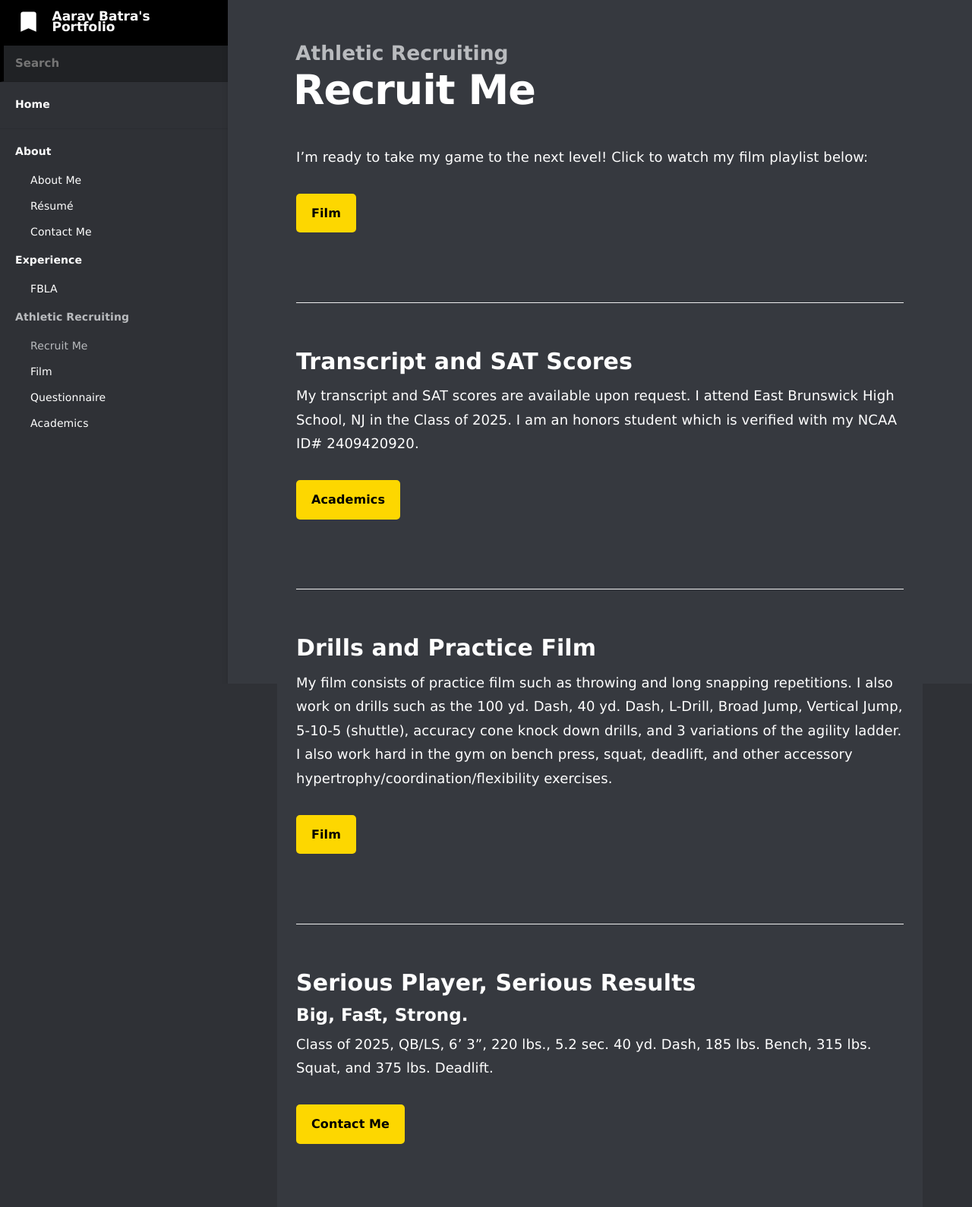
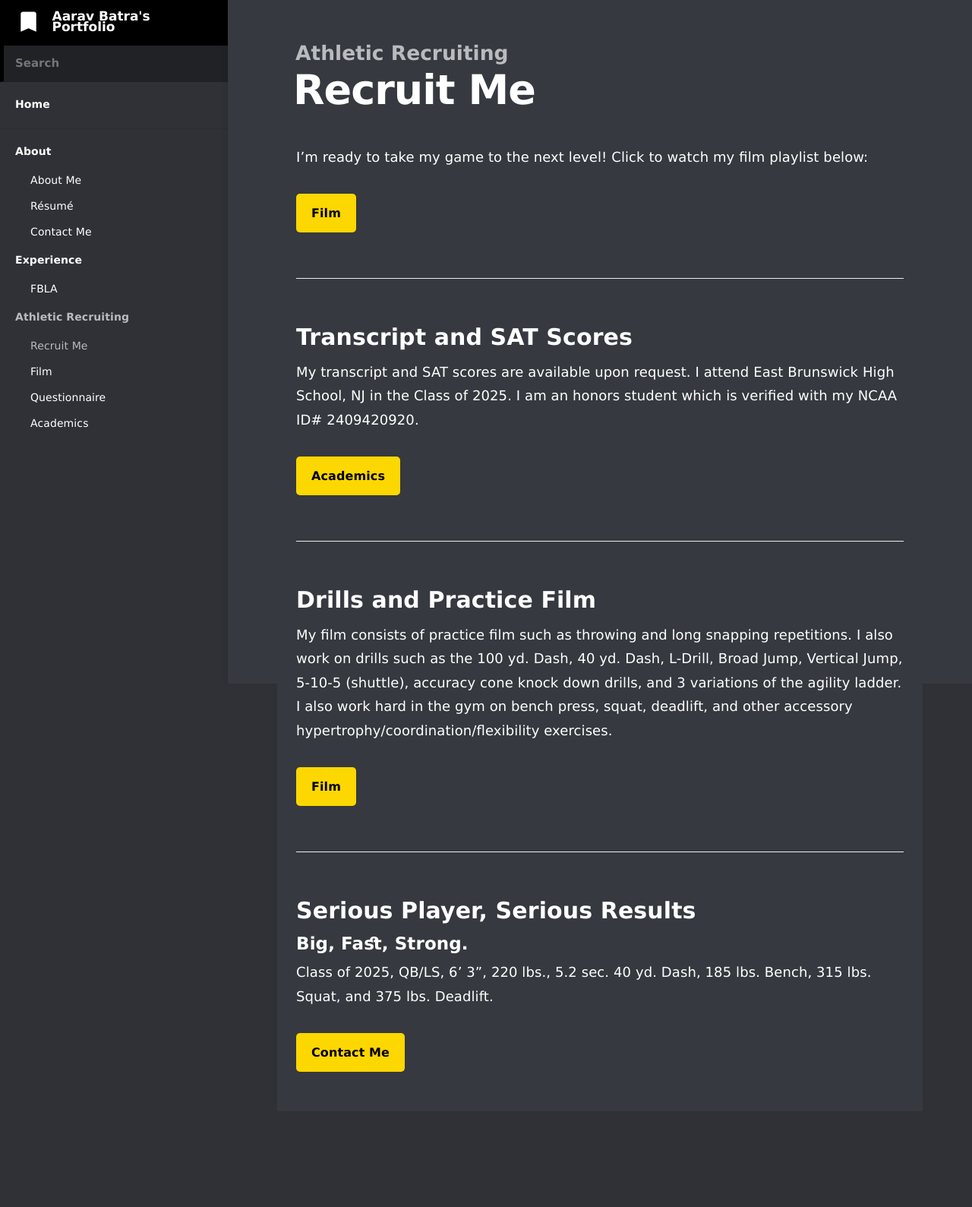
Before and after one commit to batra-aarav/www.aaravbatra.me, a Jekyll site: the page built from _docs/recruiting/recruit-me.md, in a window 1280 px wide. Shown: the whole page at 76% size. Built offline with Jekyll 4.4.1, drawn with Linux system fonts in a browser that asks for light colours; after the commit the page ends 1463 px from its top, so only the background shows below that.

Commit message:
remove breaks

```diff
--- a/_docs/recruiting/recruit-me.md
+++ b/_docs/recruiting/recruit-me.md
@@ -7,25 +7,25 @@ order: 1
 I'm ready to take my game to the next level! Click to watch my film playlist below:
 
 <a href="/recruiting/film/" style="display:inline-block; padding:10px 20px; background-color:#FDD700; color:black; text-align:center; border-radius:5px; text-decoration:none; font-size:16px; font-weight:bold;">Film</a>
-<br><br />
+<br>
 
 ### Transcript and SAT Scores
 
 My transcript and SAT scores are available upon request. I attend East Brunswick High School, NJ in the Class of 2025. I am an honors student which is verified with my NCAA ID# 2409420920.
 
 <a href="/recruiting/academics/" style="display:inline-block; padding:10px 20px; background-color:#FDD700; color:black; text-align:center; border-radius:5px; text-decoration:none; font-size:16px; font-weight:bold;">Academics</a>
-<br><br />
+<br>
 
 ### Drills and Practice Film
 
 My film consists of practice film such as throwing and long snapping repetitions. I also work on drills such as the 100 yd. Dash, 40 yd. Dash, L-Drill, Broad Jump, Vertical Jump, 5-10-5 (shuttle), accuracy cone knock down drills, and 3 variations of the agility ladder. I also work hard in the gym on bench press, squat, deadlift, and other accessory hypertrophy/coordination/flexibility exercises.
 
 <a href="/recruiting/film/" style="display:inline-block; padding:10px 20px; background-color:#FDD700; color:black; text-align:center; border-radius:5px; text-decoration:none; font-size:16px; font-weight:bold;">Film</a>
-<br><br />
+<br>
 
 ### Serious Player, Serious Results
 #### Big, Fast, Strong.
 Class of 2025, QB/LS, 6' 3", 220 lbs., 5.2 sec. 40 yd. Dash, 185 lbs. Bench, 315 lbs. Squat, and 375 lbs. Deadlift.
 
 <a href="/about/contact-me/" style="display:inline-block; padding:10px 20px; background-color:#FDD700; color:black; text-align:center; border-radius:5px; text-decoration:none; font-size:16px; font-weight:bold;">Contact Me</a>
-<br><br />
+<br>
```
